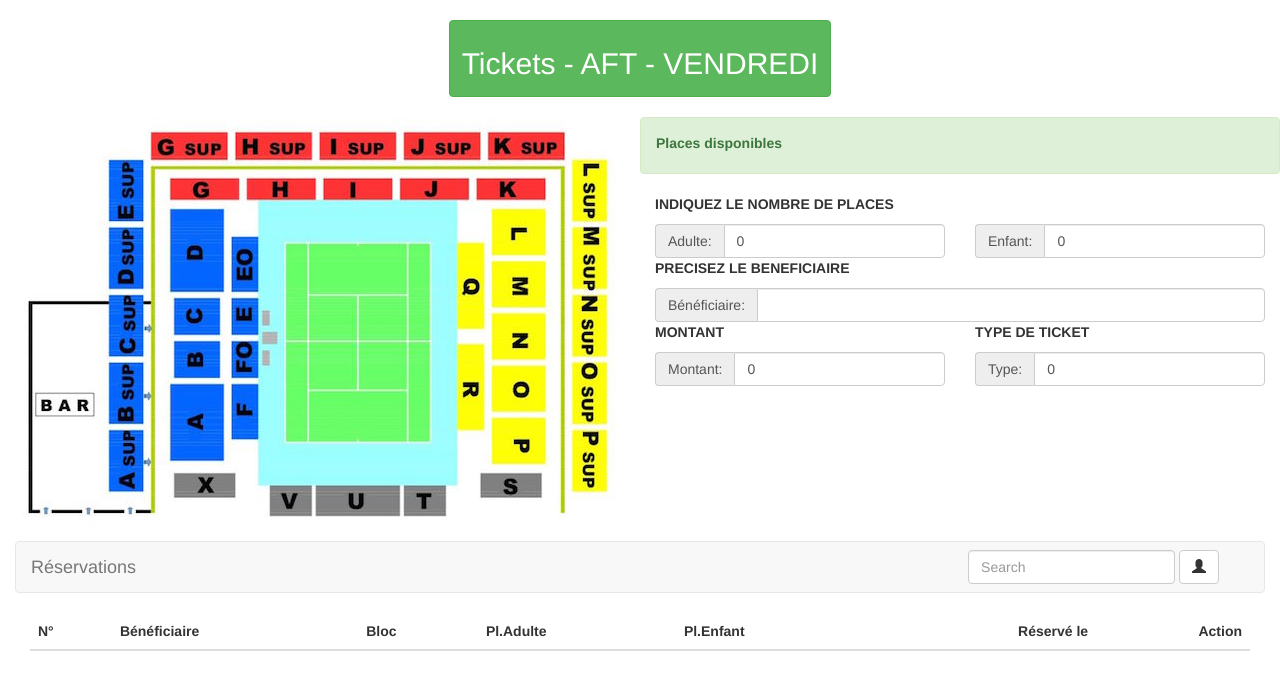
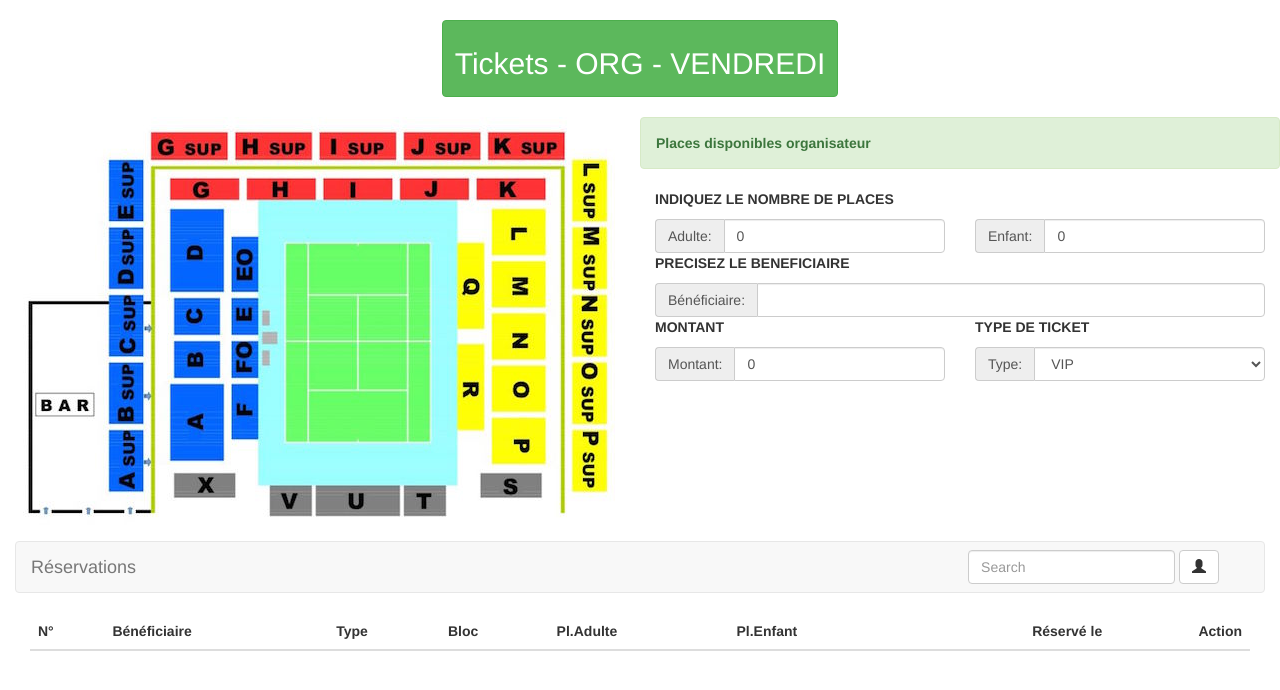
Before and after one commit to zirby/aft, a PHP site: page /org_reserv.php?jour=ven in a window 1280 px wide. Shown: the part 52-742 px from the top of the page. Run offline with PHP 8.4, Linux system fonts and the light colour scheme; data that the repository does not hold is empty.

Commit message:
add type

```diff
--- a/inc/conn.php
+++ b/inc/conn.php
@@ -1,4 +1,4 @@
 <?php
-$pdo = new PDO('mysql:dbname=cd2016;host=localhost', 'root', 'admin');
+$pdo = new PDO('mysql:dbname=cd2016;host=localhost', 'root','root');
 $pdo->setAttribute(PDO::ATTR_ERRMODE, PDO::ERRMODE_EXCEPTION);
 $pdo->setAttribute(PDO::ATTR_DEFAULT_FETCH_MODE, PDO::FETCH_OBJ);
--- a/inc/doReservOrg.php
+++ b/inc/doReservOrg.php
@@ -4,8 +4,9 @@ require_once 'conn.php';
 
 // créer le user avec lastname=AFT et firstname=leBeneficiaire et récupérer le id
 $owner = $_POST['inputBeneficiaire'];
-$req = $pdo->prepare("INSERT INTO cd16_users SET lastname = 'AFT', firstname = ?");
-$req->execute([$owner]);
+$org = $_POST['inputOrganisateur'];
+$req = $pdo->prepare("INSERT INTO cd16_users SET lastname = ?, firstname = ?");
+$req->execute([$org, $owner]);
 $user_id = $pdo->lastInsertId();
 
 
--- a/js/events.js
+++ b/js/events.js
@@ -131,6 +131,7 @@ $("#bloc_a").click(function () {selectBloc("bloc_a");});
                 "inputPlaces": $('#inputPlaces').val(),
                 "inputPlacesHalf":$('#inputPlacesHalf').val(),
                 "inputBeneficiaire":$('#inputBeneficiaire').val(),
+                "inputOrganisateur":$('#inputOrganisateur').val(),
                 "inputMontant": $('#inputMontant').val(),
                 "inputType": $('#inputType').val(),
                 "day": lejour,
--- a/org_reserv.php
+++ b/org_reserv.php
@@ -21,7 +21,7 @@ switch ($jour) {
         break;
 }
 // faire doDispo ORG avec IDENTIFIANT de ORGANISATEUR
-$org = 'AFT'; // id de l'organisateur
+$org = 'ORG'; // id de l'organisateur
 $req = $pdo->prepare("SELECT * FROM cd16_blocs_".$jour );
 $req->execute();
 
@@ -50,7 +50,7 @@ $req->execute();
 
 
 if(isset($_POST['btnSearchNom'])){
-    $req = $pdo->prepare("SELECT  *, r.id as rid FROM cd16_reservations as r, cd16_users as u WHERE r.user_id= u.id AND u.firstname like '".$_POST['searchNom']."%' AND u.lastname='AFT' AND jour='".$jourReserv."' ORDER BY r.id DESC  ");
+    $req = $pdo->prepare("SELECT  *, r.id as rid FROM cd16_reservations as r, cd16_users as u WHERE r.user_id= u.id AND u.firstname like '".$_POST['searchNom']."%' AND u.lastname='".$org."' AND jour='".$jourReserv."' ORDER BY r.id DESC  ");
     $req->execute();
 }
 
@@ -60,7 +60,7 @@ if(isset($_POST['btnSearchNom'])){
 <div id="jour" hidden="true"><?= $jour ?></div>
 <div class="row text-center">
     <div class="col-md-12">
-        <button type="button" class="btn btn-<?= $couleurJour ?>"><h2>Tickets - AFT - <?= $grandJour ?></h2></button>
+        <button type="button" class="btn btn-<?= $couleurJour ?>"><h2>Tickets - <?= $org ?> - <?= $grandJour ?></h2></button>
     </div>
     <div class="col-md-12" style="height: 20px;"></div>
 </div>
@@ -115,8 +115,12 @@ if(isset($_POST['btnSearchNom'])){
 <div class="col-md-6">
     <div class="row">
         <div class="alert alert-success" role="alert">
-            <p><strong>Places disponibles</strong></p>
-            <p id="pBloc"></p>
+        <table width="100%">
+        <tr>
+            <td style="text-align:left"><strong>Places disponibles organisateur</strong></td>
+            <td id="pBloc" style="text-align:right"></td>
+        </tr>
+        </table>
 
         </div>
     </div>
@@ -153,10 +157,15 @@ if(isset($_POST['btnSearchNom'])){
         <div class="col-md-6">
             <div class="input-group">
                 <span class="input-group-addon">Type: </span>
-                <input id="inputType" type="text" class="form-control" value="0">
+                <!--<input id="inputType" type="text" class="form-control" value="0">-->
+                <select id="inputType" class="form-control">
+                    <option>VIP</option>
+                    <option>VIP Lounge</option>
+                    <option>Guest</option>
+                </select>
             </div>
         </div>
-
+        <input type="hidden" name="inputOrganisateur" id="inputOrganisateur" value="<?= $org ?>">
         <p id="salleHelp" style="font-size: 1em;"></p>
         <div class="col-md-12" style="height: 20px;"></div>
         <button id="btnReservOrg" type="button" class="btn btn-primary btn-lg">Réserver</button>
@@ -197,6 +206,7 @@ if(isset($_POST['btnSearchNom'])){
         <thead>
             <th>N°</th>
             <th>Bénéficiaire</th>
+            <th>Type</th>
             <th>Bloc</th>
             <th>Pl.Adulte</th>
             <th>Pl.Enfant</th>
@@ -209,6 +219,7 @@ if(isset($_POST['btnSearchNom'])){
             <tr>
                 <td style="text-align: left;"><?= $res->rid; ?></td>
                 <td style="text-align: left;color:red;"><?= strtoupper($res->firstname); ?></td>
+                <td style="text-align: left;"><?= $res->type; ?></td>
                 <td style="text-align: left;"><?= $res->bloc; ?></td>
                 <td style="text-align: left;"><?= $res->nbplaces; ?></td>
                 <td style="text-align: left;"><?= $res->nbplaces_half; ?></td>
```
